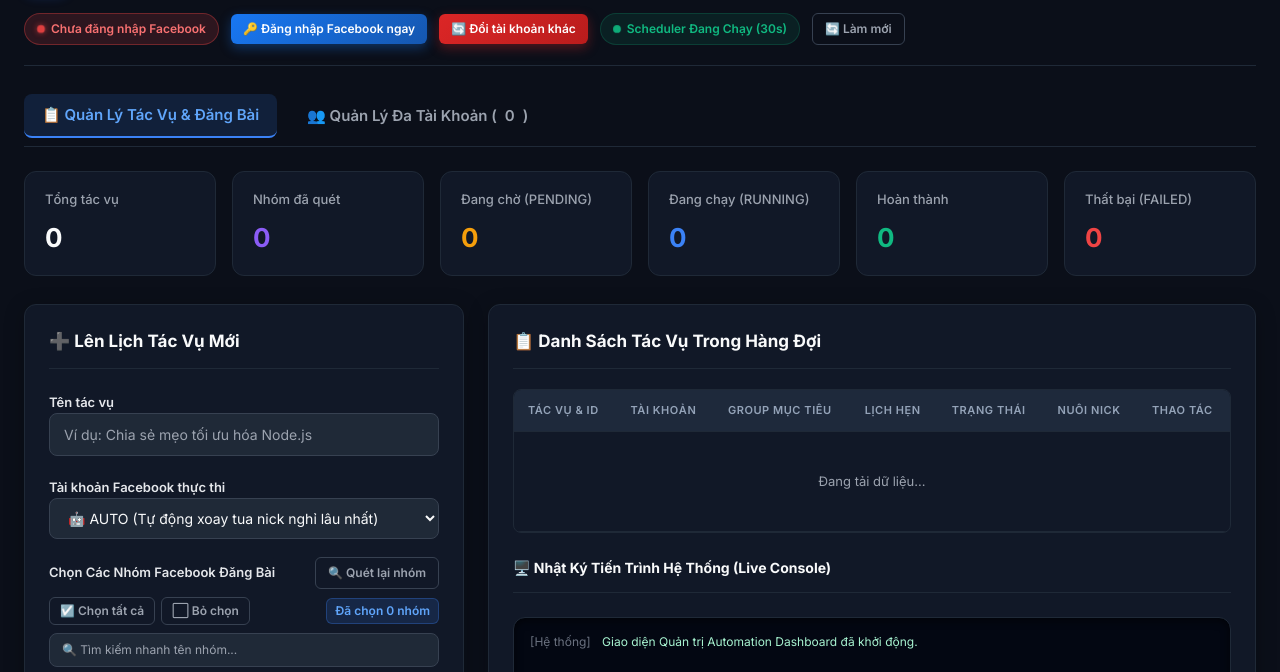
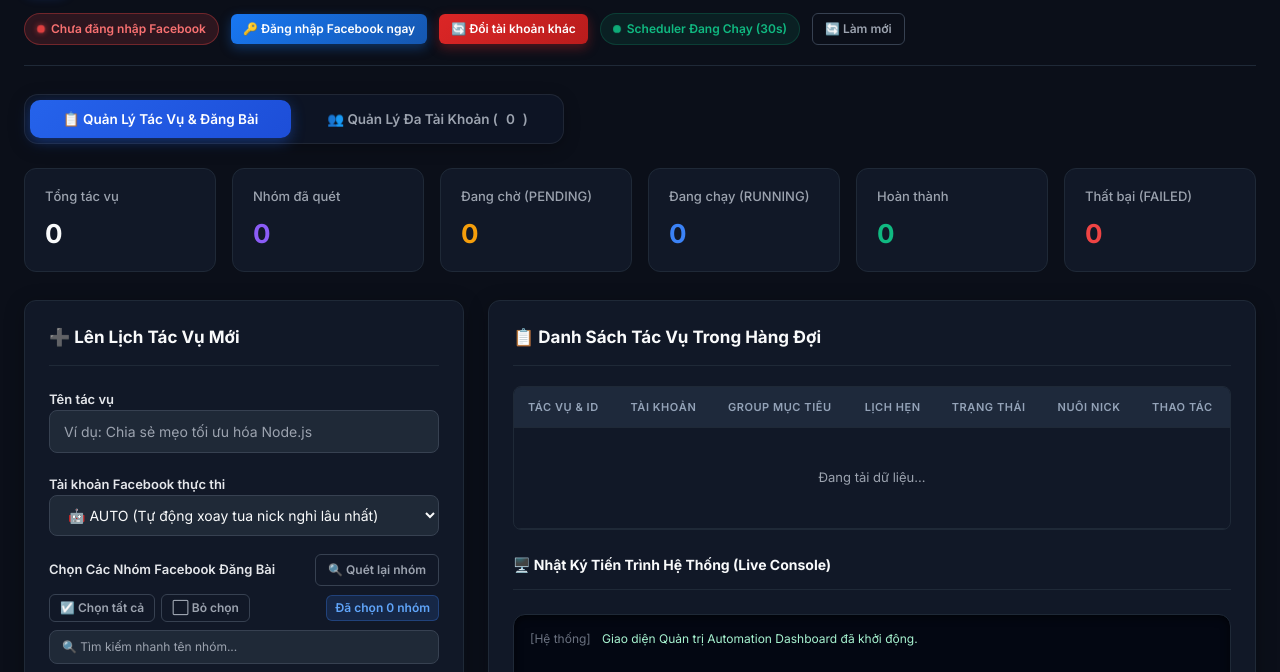
Before and after one commit to phamhbao12345-commits/facebook, a website: page public/index.html in a window 1280 px wide. Shown: the part 80-752 px from the top of the page. Drawn offline with nearby package versions, Linux system fonts and the light colour scheme; no server answers.

Commit message:
auto: Cập nhật mã nguồn lúc 13:58:04 11/10/2026

```diff
--- a/public/index.html
+++ b/public/index.html
@@ -639,39 +639,50 @@
       color: var(--text-muted);
     }
 
-    /* Tabs Navigation */
+    /* Segmented Control Pill Tabs */
     .tabs-nav {
-      display: flex;
-      gap: 12px;
+      display: inline-flex;
+      background: rgba(15, 23, 42, 0.7);
+      backdrop-filter: blur(14px);
+      -webkit-backdrop-filter: blur(14px);
+      border: 1px solid rgba(255, 255, 255, 0.08);
+      padding: 5px;
+      border-radius: 14px;
+      gap: 6px;
       margin-bottom: 24px;
-      border-bottom: 1px solid var(--card-border);
-      padding-bottom: 8px;
+      max-width: 540px;
+      width: 100%;
+      box-shadow: 0 4px 16px rgba(0, 0, 0, 0.25);
     }
 
     .tab-btn {
+      flex: 1 1 0;
+      text-align: center;
+      padding: 9px 18px;
+      border-radius: 10px;
+      font-size: 13.5px;
+      font-weight: 600;
+      color: var(--text-muted);
+      transition: var(--transition);
+      cursor: pointer;
+      border: none;
       background: transparent;
-      border: none;
-      color: var(--text-muted);
-      font-size: 15px;
-      font-weight: 600;
-      padding: 10px 18px;
-      border-radius: 8px;
-      cursor: pointer;
-      transition: var(--transition);
       display: flex;
       align-items: center;
+      justify-content: center;
       gap: 8px;
+      white-space: nowrap;
     }
 
     .tab-btn:hover {
-      color: var(--text-main);
+      color: #ffffff;
       background: rgba(255, 255, 255, 0.05);
     }
 
     .tab-btn.active {
-      color: #60a5fa;
-      background: rgba(59, 130, 246, 0.15);
-      border-bottom: 2px solid var(--primary);
+      background: linear-gradient(135deg, #2563eb, #1d4ed8);
+      color: #ffffff;
+      box-shadow: 0 4px 14px rgba(37, 99, 235, 0.4);
     }
 
     .tab-pane {
```
